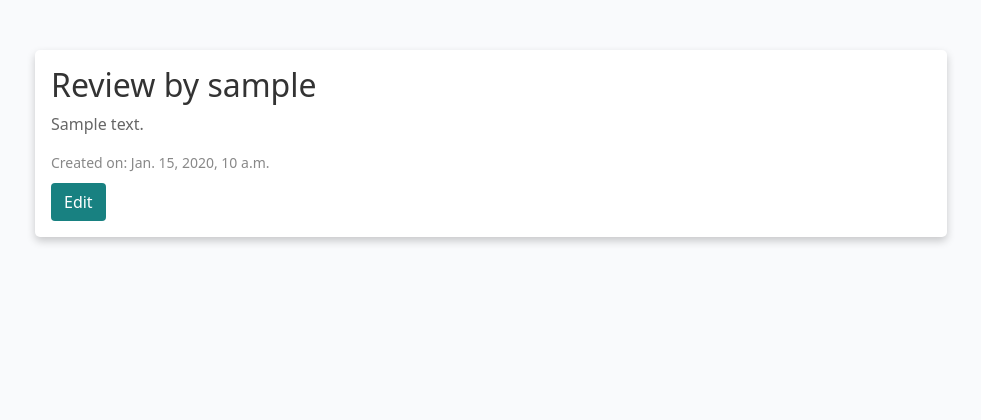
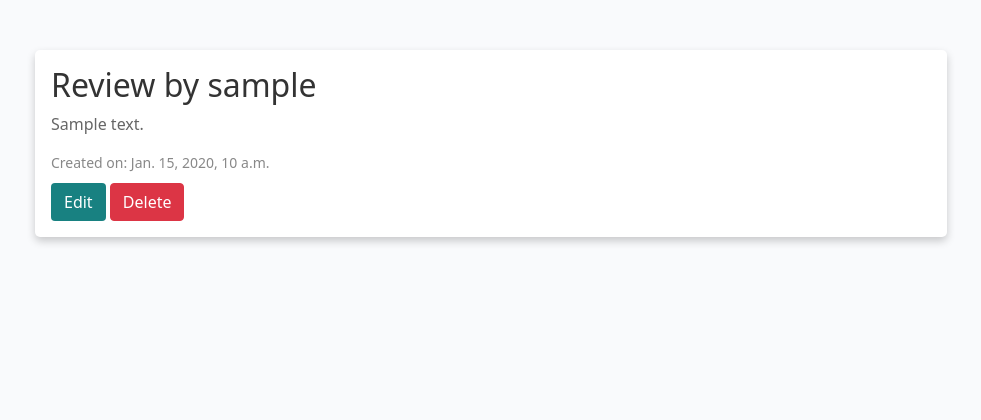
Before and after one commit to David011E/hbcs, a Django app: page /user_profile/ in a window 1280 px wide. Shown: the part 88-508 px from the top of the page, without its empty margins (149-1130 px from the left). Run offline with Django 4.2, Linux system fonts and the light colour scheme; a user stored in the database is signed in; tables that the repository leaves empty hold one stand-in row (values such as "Sample post"); some libraries are stand-ins or nearby versions.

Commit message:
Added delete function for deleting reviews

```diff
--- a/static/css/style.css
+++ b/static/css/style.css
@@ -19,7 +19,9 @@ h6 {
     margin-top: 15px;
 }
 
-.btn-edit {
+.btn-edit,
+.btn-danger,
+.btn-success {
     margin-top: 10px;
 }
 
--- a/userprofile/templates/userProfile/user_profile.html
+++ b/userprofile/templates/userProfile/user_profile.html
@@ -15,12 +15,15 @@
                         <p id="review-content-text-{{ review.id }}">{{ review.content }}</p>
                         <small>Created on: {{ review.created_on }}</small>
                         <button type="button" class="btn btn-edit" onclick="toggleEdit({{ review.id }})">Edit</button>
+                        <button type="button" class="btn btn-danger delete"
+                            onclick="deleteReview({{ review.id }})">Delete</button>
                     </div>
                     <div id="edit-form-{{ review.id }}" style="display:none;">
                         <textarea id="edit-content-{{ review.id }}" rows="4" cols="50">{{ review.content }}</textarea>
                         <br> <!-- Add a line break for spacing -->
                         <button type="button" class="btn btn-success" onclick="saveEdit({{ review.id }})">Save</button>
-                        <button type="button" class="btn btn-danger" onclick="cancelEdit({{ review.id }})">Cancel</button>
+                        <button type="button" class="btn btn-danger"
+                            onclick="cancelEdit({{ review.id }})">Cancel</button>
                     </div>
                 </div>
                 {% endfor %}
@@ -33,13 +36,16 @@
     function toggleEdit(reviewId) {
         var editForm = document.getElementById('edit-form-' + reviewId);
         var editButton = document.querySelector('#review-' + reviewId + ' .btn-edit'); // Select the edit button within the review card
+        var deleteButton = document.querySelector('#review-' + reviewId + ' .btn-danger.delete'); // Select the delete button within the review card
 
         if (editForm.style.display === 'none') {
             editForm.style.display = '';
             editButton.style.display = 'none'; // Hide the edit button when the form is displayed
+            deleteButton.style.display = 'none'; // Hide the delete button when the form is displayed
         } else {
             editForm.style.display = 'none';
             editButton.style.display = ''; // Show the edit button when the form is hidden
+            deleteButton.style.display = ''; // Show the delete button when the form is hidden
         }
     }
 
@@ -78,6 +84,63 @@
             });
     }
 
+    function deleteReview(reviewId) {
+    Swal.fire({
+        title: "Are you sure?",
+        text: "You won't be able to revert this!",
+        icon: "warning",
+        showCancelButton: true,
+        confirmButtonColor: "#3085d6",
+        cancelButtonColor: "#d33",
+        confirmButtonText: "Yes, delete it!"
+    }).then((result) => {
+        if (result.isConfirmed) {
+            // If user confirms deletion, proceed with the deletion request
+            var csrfToken = document.querySelector('[name=csrfmiddlewaretoken]').value;
+
+            fetch(`/user_profile/delete_review/${reviewId}/`, {
+                method: 'POST',
+                headers: {
+                    'Content-Type': 'application/json',
+                    'X-CSRFToken': csrfToken
+                },
+                body: JSON.stringify({})
+            })
+            .then(response => response.json())
+            .then(data => {
+                if (data.success) {
+                    document.getElementById('review-' + reviewId).remove();
+                    // Optionally, display a success message here
+                    Swal.fire({
+                        title: "Deleted!",
+                        text: "Your review has been deleted.",
+                        icon: "success"
+                    });
+                } else {
+                    // Handle deletion failure, if needed
+                    Swal.fire({
+                        title: "Error!",
+                        text: "Failed to delete review.",
+                        icon: "error"
+                    });
+                }
+            })
+            .catch(error => {
+                console.error('Error:', error);
+                // Handle deletion failure, if needed
+                Swal.fire({
+                    title: "Error!",
+                    text: "Failed to delete review.",
+                    icon: "error"
+                });
+            });
+        }
+    });
+}
+
+
+
+
 </script>
 <!-- index.html content ends here -->
 {% endblock %}
--- a/userprofile/urls.py
+++ b/userprofile/urls.py
@@ -1,8 +1,9 @@
 from . import views
 from django.urls import path
-from .views import review_edit
+from .views import review_edit, delete_review
 
 urlpatterns = [
     path('', views.user_profile, name='user_profile'),
     path('edit_review/<int:content_id>/', review_edit, name='review_edit'),  # If you're using the review_edit view
+    path('delete_review/<int:content_id>/', delete_review, name='delete_review'),
 ]
--- a/userprofile/views.py
+++ b/userprofile/views.py
@@ -17,6 +17,9 @@ def user_profile(request):
 
 
 def review_edit(request, content_id):
+    """
+    view to edit Review
+    """
     review = get_object_or_404(Reviews, pk=content_id, author=request.user)
 
     if request.method == "POST":
@@ -31,3 +34,19 @@ def review_edit(request, content_id):
 
         # If the request is not POST, redirect to the user profile page
     return redirect('user_profile')
+
+def delete_review(request, content_id):
+    """
+    view to delete Review
+    """
+    review = get_object_or_404(Reviews, pk=content_id, author=request.user)
+
+    if request.method == "POST":
+        try:
+            data = json.loads(request.body)
+            review.content = data.get('content', '')
+            review.delete()
+            messages.add_message(request, messages.SUCCESS, 'Review successfully deleted.')
+            return JsonResponse({'success': True})
+        except Exception as e:
+            return JsonResponse({'success': False, 'error': str(e)})
```
